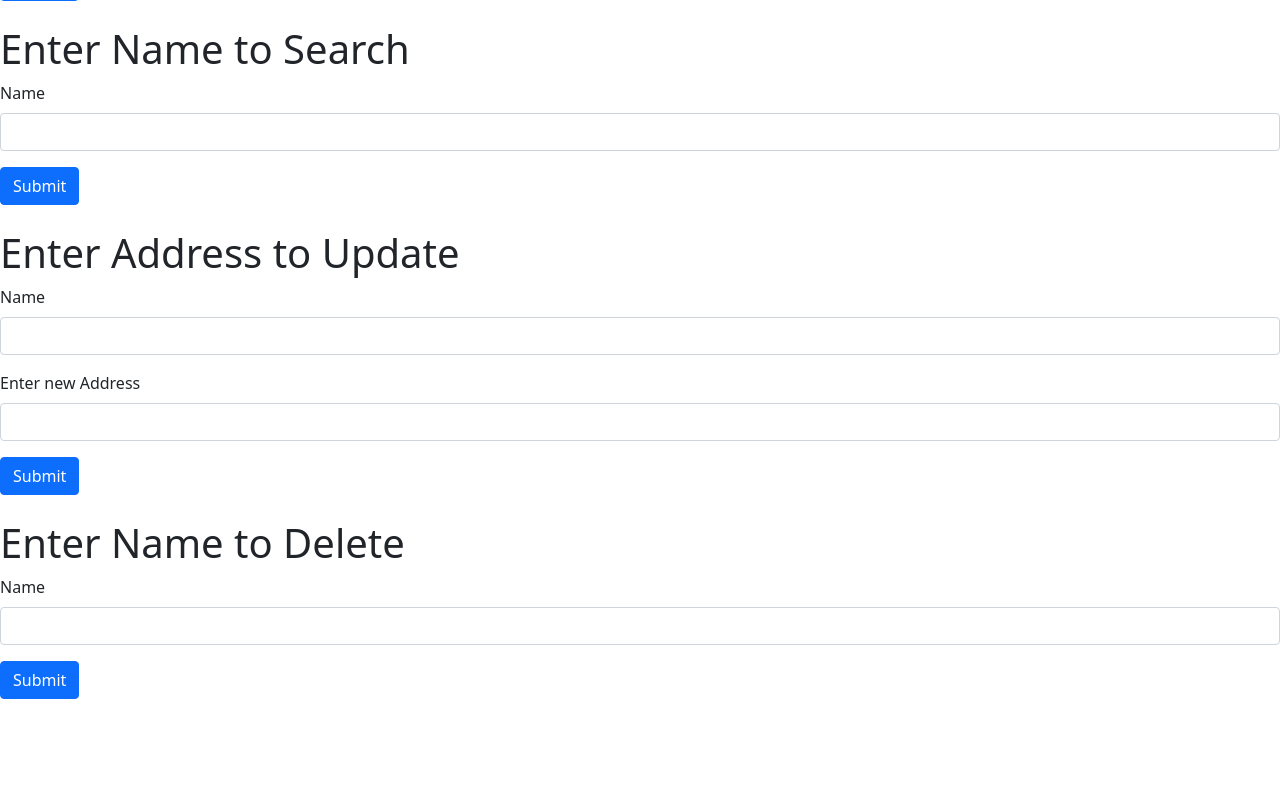
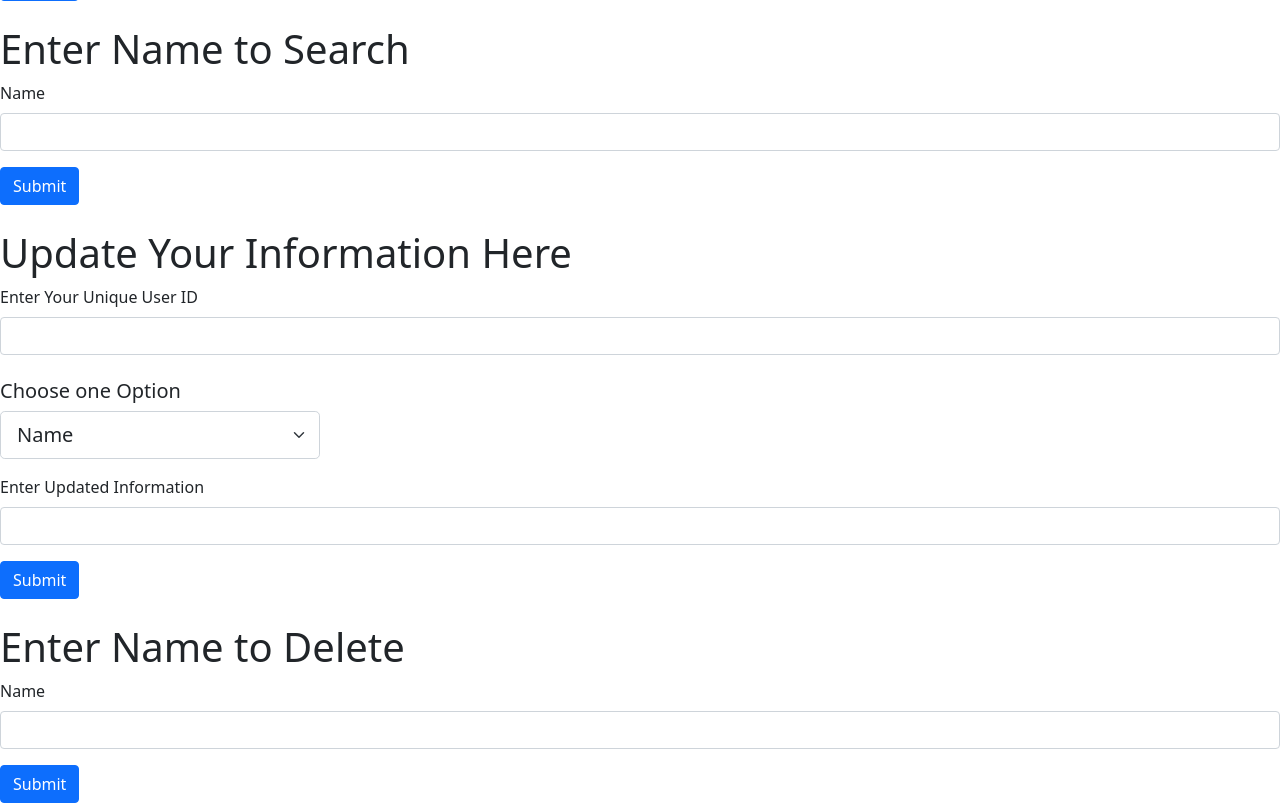
Before and after one commit to debajyoti2050/MongoDBcrud-with-Python, a Flask app: page / in a window 1280 px wide. Shown: the part 548-1351 px from the top of the page. Before the commit the page ends 1247 px from the top, so only its background shows below. Run offline with Flask 2, Linux system fonts and the light colour scheme.

Commit message:
dropmenu

```diff
--- a/app.py
+++ b/app.py
@@ -50,15 +50,48 @@ def read():
 def update():
     if request.method=='POST':
         mycol=conn()
-        name=request.form.get('name')
-        newaddr=request.form.get('address')
-        query={"name":{"$eq":name}}
+        #name=request.form.get('name')
+        userid=request.form.get('userid')
+        newinfo=request.form.get('info')
+        query={"user_id":{"$eq":userid}}
         present_data=mycol.find_one(query)
-        new_data={'$set':{"address":newaddr}}
-        mycol.update_one(present_data,new_data)
-        query2={"name":name}
-        data=mycol.find_one(query2)
+        dropvalue=request.form.get('fvalue')
+        print(dropvalue)
+        #print(present_data)
+        if (dropvalue==1):
+            new_data={'$set':{"name":newinfo}}
+            mycol.update_one(present_data,new_data)
+            query2={"user_id":userid}
+            data=mycol.find_one(query2)
+
+        elif (dropvalue==2):
+            new_data={'$set':{"phone":newinfo}}
+            mycol.update_one(present_data,new_data)
+            query2={"user_id":userid}
+            data=mycol.find_one(query2)
+
+        elif (dropvalue==3):
+            new_data={'$set':{"email":newinfo}}
+            mycol.update_one(present_data,new_data)
+            query2={"user_id":userid}
+            data=mycol.find_one(query2)
+
+        else:
+            new_data={'$set':{"address":newinfo}}
+            mycol.update_one(present_data,new_data)
+            query2={"user_id":userid}
+            data=mycol.find_one(query2)
+
         return render_template('read.html',mdata=data)
+
+
+
+
+       ## mycol.update_one(present_data,new_data)
+        #query2={"user_id":userid}
+        #data=mycol.find_one(query2)
+       # return render_template('read.html',mdata=data)#
+
 
 @app.route('/delete',methods=['POST'])
 def delete():
--- a/templates/index.html
+++ b/templates/index.html
@@ -76,18 +76,42 @@
        <button type="submit" class="btn btn-primary">Submit</button>
 
   </form>
-  <br>
-  <h1>Enter Address to Update</h1>
+
+
+<br>
+  <h1>Update Your Information Here</h1>
 <form action="/update" method="post">
 
     <div class="mb-3">
-         <label for="name" class="form-label">Name</label>
-           <input type="text" class="form-control"  name="name">
+         <label for="id" class="form-label">Enter Your Unique User ID</label>
+           <input type="number" class="form-control"  name="userid">
 
-       </div>
+           <br>
+<div class="container1">
+
+        <div class="col-sm-3">
+              <h5>Choose one Option</h5>
+             <select class="form-select form-select-lg mb-3 " aria-label=".form-select-lg example" name='fvalue'>
+
+               <option value="1">Name</option>
+               <option value="2">Phone Number</option>
+               <option value="3">Email ID</option>
+               <option value="4">Address</option>
+
+             </select>
+           </div>
+
+
+          </div>
+
+
+
+
+
+      </div>
        <div class="mb-3">
-         <label for="address" class="form-label">Enter new Address</label>
-           <input type="text" class="form-control"  name="address">
+         <label for="info" class="form-label">Enter Updated Information</label>
+           <input type="text" class="form-control"  name="info">
 
        </div>
        <button type="submit" class="btn btn-primary">Submit</button>
```
